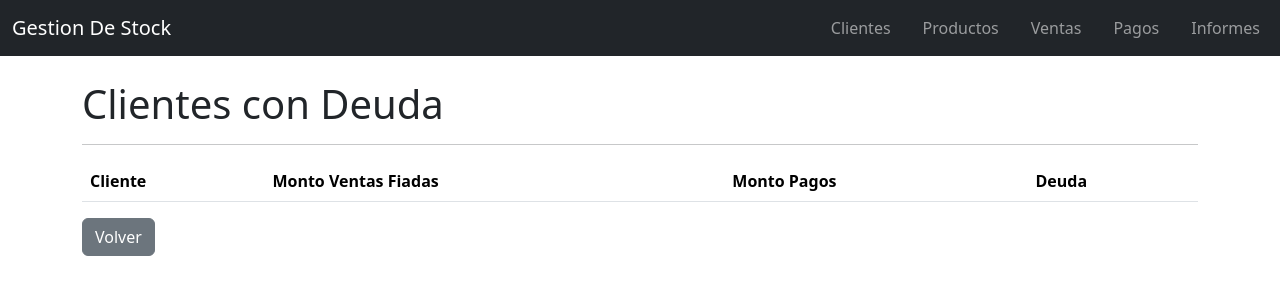
After one commit to marisoltorres99/GestionStock, a Flask app: page /informes/clientesConDeudas in a window 1280 px wide. The commit adds this page. Shown: the top 300 px of the page. Run offline with Flask 3, Linux system fonts and the light colour scheme; lists and menus that the app fills with data are empty; parts of the project's set-up code (start-up, migrations or seed data) failed here and were passed over.

Commit message:
reporte clientes con deudas

```diff
--- a/routes/informes_routes.py
+++ b/routes/informes_routes.py
@@ -2,9 +2,11 @@ from flask import Blueprint, render_template
 from models.venta import Venta
 from models.detalle_venta import DetalleVenta
 from models.producto import Producto
+from models.cliente import Cliente
 from datetime import datetime, timedelta
 from sqlalchemy import func, select
 from models.db import db
+from services.deuda_service import calcular_deuda_cliente
 
 informe_bp = Blueprint("informe", __name__)
 
@@ -50,3 +52,27 @@ def productosMasVendidos():
     detallesVentas = db.session.execute(stmt).all()
 
     return render_template("informes/productosMasVendidos.html", detallesVentas=detallesVentas)
+
+@informe_bp.route("/informes/clientesConDeudas")
+def clientesConDeudas():
+
+    clientes = db.session.query(Cliente).all()
+
+    clientes_con_deudas = []
+
+    for cliente in clientes:
+        monto_ventas_fiadas, monto_pagos, deuda = calcular_deuda_cliente(cliente.id)
+        if deuda > 0:
+            clientes_con_deudas.append({
+                "cliente": cliente,
+                "deuda": deuda,
+                "pagos": monto_pagos,
+                "ventas": monto_ventas_fiadas
+            })
+
+    clientes_con_deudas.sort(
+        key=lambda x: x["deuda"],
+        reverse=True
+    )
+
+    return render_template("informes/clientesConDeudas.html", clientes_con_deudas=clientes_con_deudas)
--- /dev/null
+++ b/templates/informes/clientesConDeudas.html
@@ -0,0 +1,44 @@
+{% extends "base.html" %}
+
+{% block contenido %}
+
+<h1>Clientes con Deuda</h1>
+
+<hr>
+
+<table class="table table-striped table-hover">
+
+    <thead>
+        <tr>
+            <th>Cliente</th>
+            <th>Monto Ventas Fiadas</th>
+            <th>Monto Pagos</th>
+            <th>Deuda</th>
+        </tr>
+    </thead>
+
+    <tbody>
+
+        {% for item in clientes_con_deudas %}
+
+        <tr>
+
+            <td>{{ item.cliente.nombre }}</td>
+
+            <td>$ {{ item.ventas }}</td>
+
+            <td>$ {{ item.pagos }}</td>
+
+            <td>$ {{ item.deuda }}</td>
+
+        </tr>
+
+        {% endfor %}
+
+    </tbody>
+
+</table>
+
+<a href="{{ url_for('informe.listar') }}" class="btn btn-secondary">Volver</a>
+
+{% endblock %}
--- a/templates/informes/index.html
+++ b/templates/informes/index.html
@@ -5,8 +5,7 @@
 <h2>Emitir informe de: </h2>
 <hr>
 <a class="btn btn-primary" href="{{ url_for('informe.ventasDelDia') }}">Ventas diarias</a>
-<a class="btn btn-primary" href="#">Recaudacion mensual</a>
 <a class="btn btn-primary" href="{{ url_for('informe.productosMasVendidos') }}">Productos mas vendidos</a>
-<a class="btn btn-primary" href="#">Clientes con deudas</a>
+<a class="btn btn-primary" href="{{ url_for('informe.clientesConDeudas') }}">Clientes con deudas</a>
 
 {% endblock %}
```
Also changed, not shown: services/deuda_service.py (added, +26 -0 lines).
